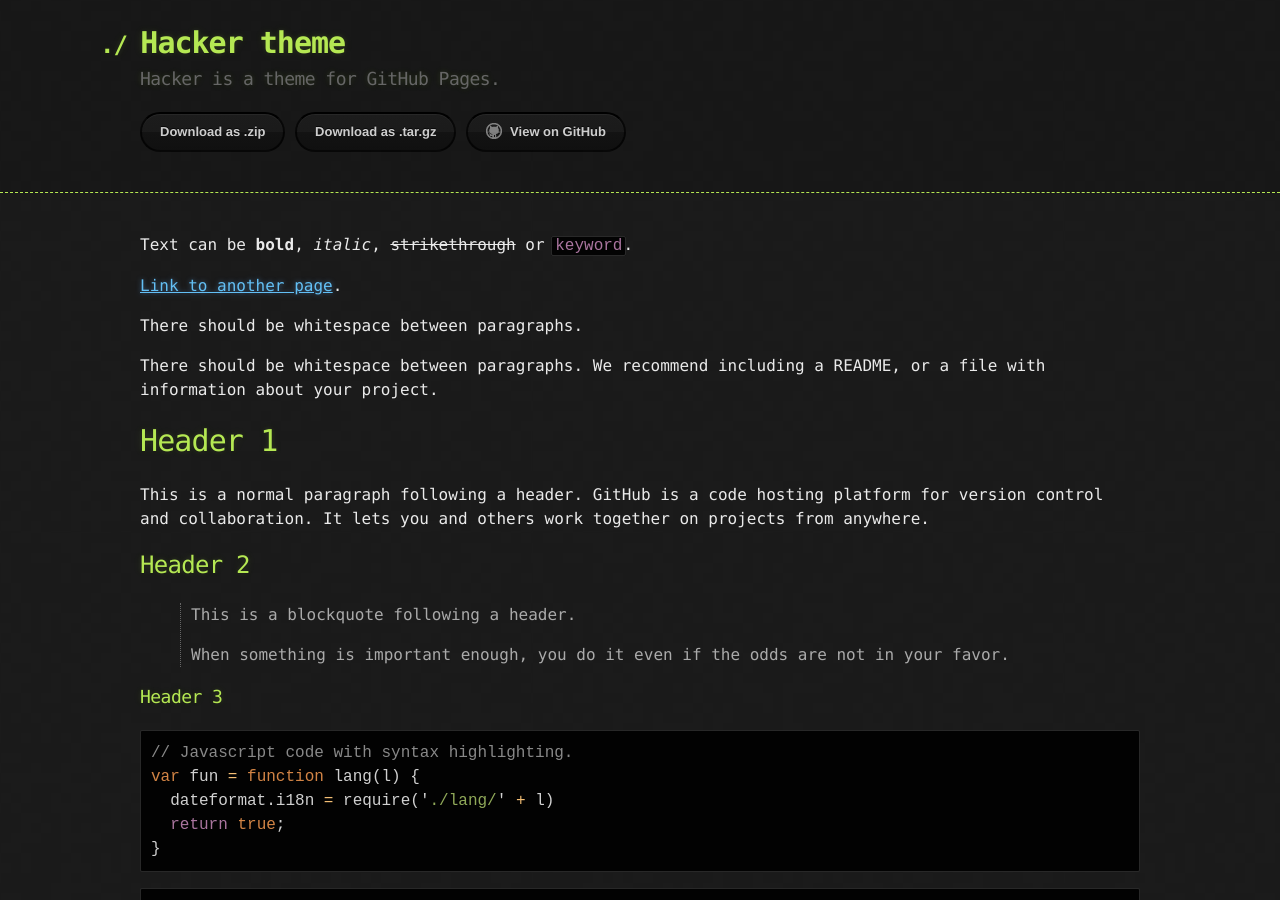
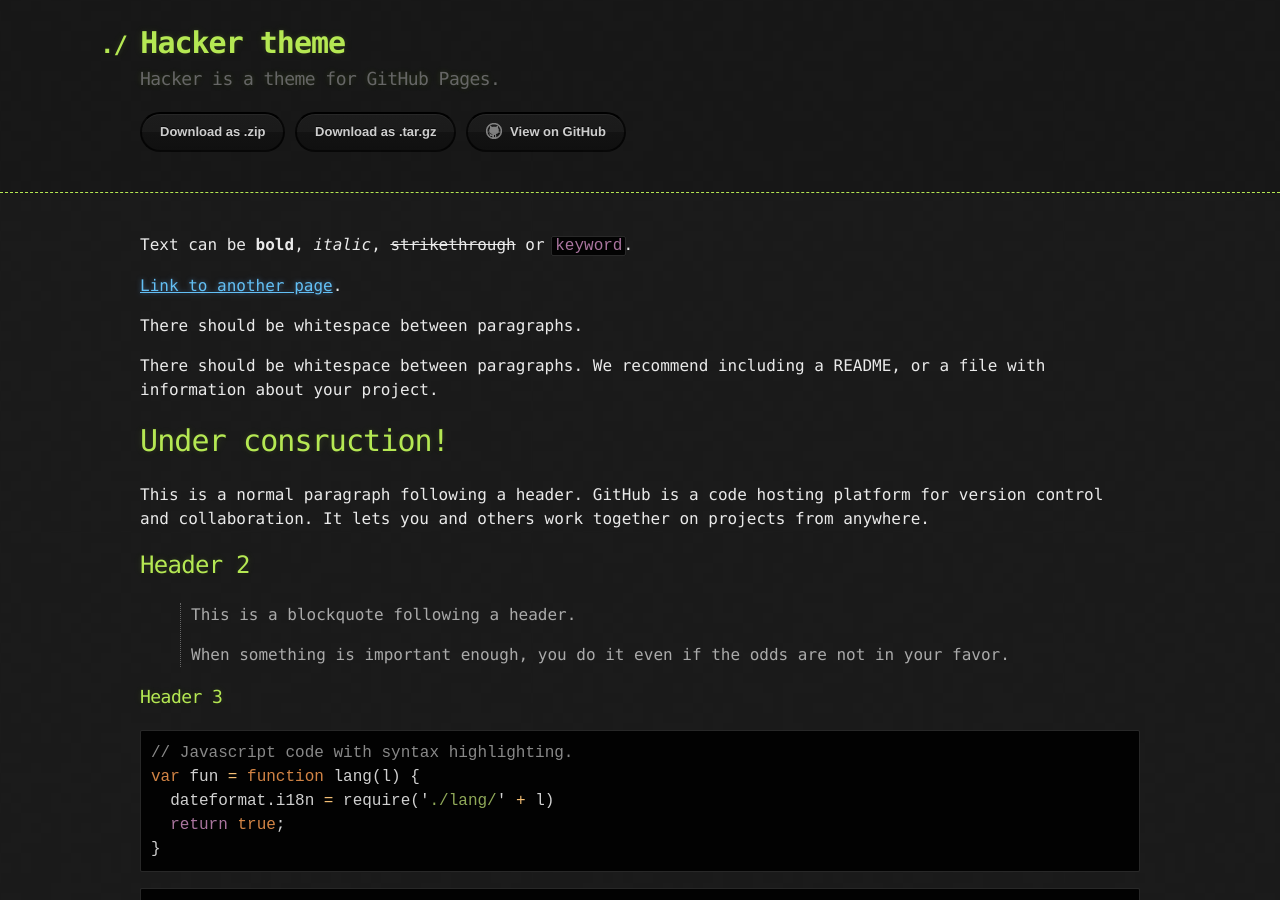
Before and after one commit to laughtersec/laughtersec.github.io, a Jekyll site: the page built from index.md, in a window 1280 px wide and 900 px high. Built offline with Jekyll 4.4.1, drawn with Linux system fonts in a browser that asks for light colours.

Commit message:
Update index.md

```diff
--- a/index.md
+++ b/index.md
@@ -10,7 +10,7 @@ There should be whitespace between paragraphs.
 
 There should be whitespace between paragraphs. We recommend including a README, or a file with information about your project.
 
-# Header 1
+# Under consruction!
 
 This is a normal paragraph following a header. GitHub is a code hosting platform for version control and collaboration. It lets you and others work together on projects from anywhere.
 
```
